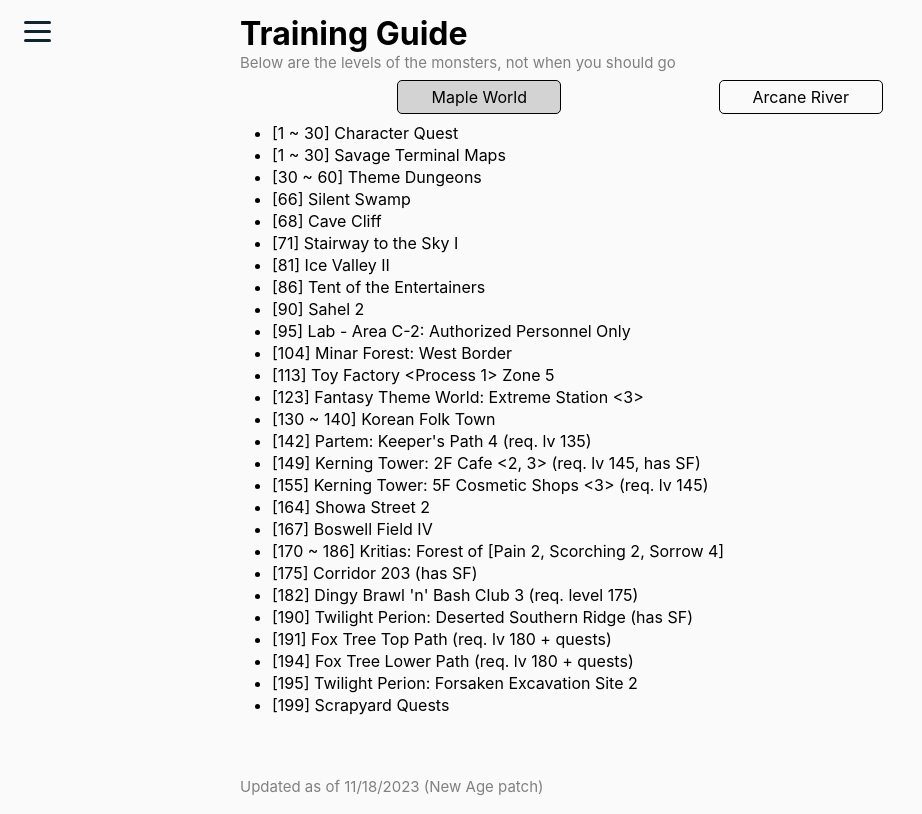
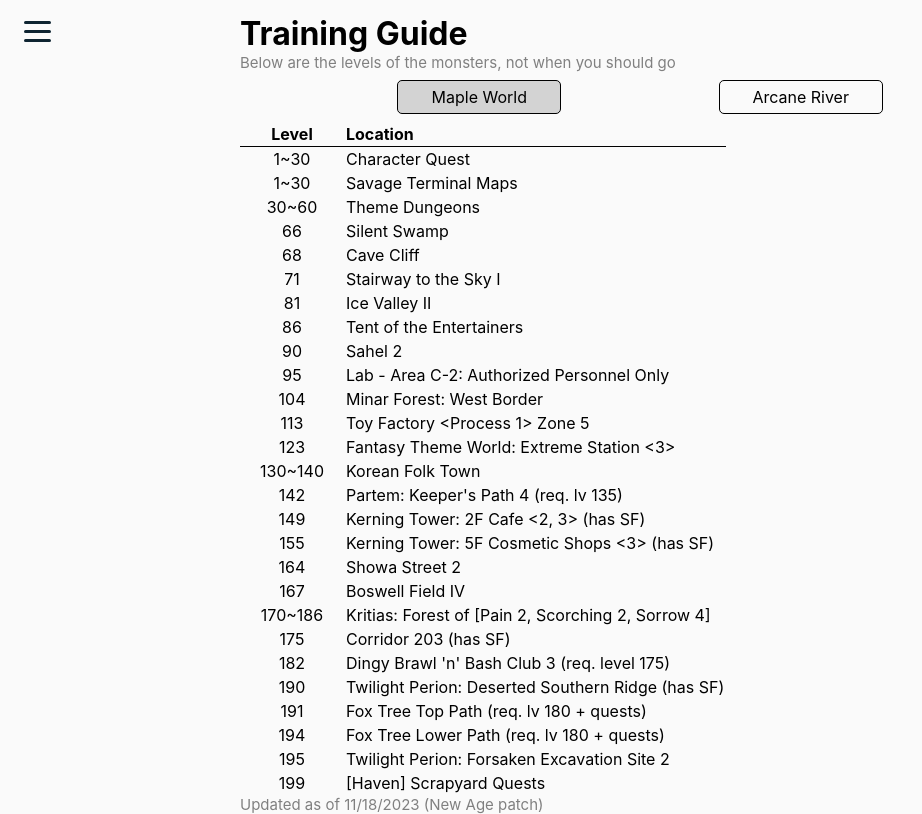
Before and after one commit to eryuelle/eryuelle.github.io, a Next.js app: page /training in a window 1280 px wide. Shown: the whole page, without its empty margins (0-922 px from the left). Built offline with nearby package versions, Linux system fonts and the light colour scheme.

Commit message:
Training revamp, part 1

```diff
--- a/pages/_app.css
+++ b/pages/_app.css
@@ -54,9 +54,22 @@
   padding: 1px 0px;
 }
 
+table {
+  border-collapse: collapse;
+  border: none;
+}
+
+.bold {
+  font-weight: bold;
+}
+
 .bordered {
   border: .5px solid black;
   border-radius: 5px;
+}
+
+.bordered-bottom {
+  border-bottom: .5px solid black;
 }
 
 .pointer {
@@ -65,6 +78,10 @@
 
 .text-center {
   text-align: center;
+}
+
+.w-100 {
+  width: 100px;
 }
 
 .w-150 {
@@ -85,6 +102,10 @@
 
 .tmargin-8 {
   margin-top: 8px;
+}
+
+.padding-2 {
+  padding: 2px;
 }
 
 .padding-6 {
--- a/pages/training.tsx
+++ b/pages/training.tsx
@@ -1,38 +1,152 @@
 import TabRow from "../src/components/tab-row/tab-row";
+
+interface Map {
+  name: string;
+  range: string;
+  force?: string;
+}
+
+interface TrainingTableProps {
+  maps: Map[];
+}
+
+const maps = [
+  {
+    name: "Character Quest",
+    range: "1~30",
+  },
+  {
+    name: "Savage Terminal Maps",
+    range: "1~30",
+  },
+  {
+    name: "Theme Dungeons",
+    range: "30~60",
+  },
+  {
+    name: "Silent Swamp",
+    range: "66",
+  },
+  {
+    name: "Cave Cliff",
+    range: "68",
+  },
+  {
+    name: "Stairway to the Sky I",
+    range: "71",
+  },
+  {
+    name: "Ice Valley II",
+    range: "81",
+  },
+  {
+    name: "Tent of the Entertainers",
+    range: "86",
+  },
+  {
+    name: "Sahel 2",
+    range: "90",
+  },
+  {
+    name: "Lab - Area C-2: Authorized Personnel Only",
+    range: "95",
+  },
+  {
+    name: "Minar Forest: West Border",
+    range: "104",
+  },
+  {
+    name: "Toy Factory <Process 1> Zone 5",
+    range: "113",
+  },
+  {
+    name: " Fantasy Theme World: Extreme Station <3>",
+    range: "123",
+  },
+  {
+    name: "Korean Folk Town",
+    range: "130~140",
+  },
+  {
+    name: "Partem: Keeper's Path 4 (req. lv 135)",
+    range: "142",
+  },
+  {
+    name: "Kerning Tower: 2F Cafe <2, 3> (has SF)",
+    range: "149",
+  },
+  {
+    name: "Kerning Tower: 5F Cosmetic Shops <3> (has SF)",
+    range: "155",
+  },
+  {
+    name: "Showa Street 2",
+    range: "164",
+  },
+  {
+    name: "Boswell Field IV",
+    range: "167",
+  },
+  {
+    name: "Kritias: Forest of [Pain 2, Scorching 2, Sorrow 4]",
+    range: "170~186",
+  },
+  {
+    name: "Corridor 203 (has SF)",
+    range: "175",
+  },
+  {
+    name: "Dingy Brawl 'n' Bash Club 3 (req. level 175)",
+    range: "182",
+  },
+  {
+    name: "Twilight Perion: Deserted Southern Ridge (has SF)",
+    range: "190",
+  },
+  {
+    name: " Fox Tree Top Path (req. lv 180 + quests)",
+    range: "191",
+  },
+  {
+    name: "Fox Tree Lower Path (req. lv 180 + quests)",
+    range: "194",
+  },
+  {
+    name: "Twilight Perion: Forsaken Excavation Site 2",
+    range: "195",
+  },
+  {
+    name: "[Haven] Scrapyard Quests",
+    range: "199",
+  },
+];
+
+function TrainingTable({ maps }: TrainingTableProps) {
+  const iter = () => {
+    return maps.map((map) => {
+      return (
+        <tr>
+          <td className="padding-2 text-center">{map.range}</td>
+          <td className="padding-2">{map.name}</td>
+        </tr>
+      );
+    });
+  };
+
+  return (
+    <table className="tmargin-8">
+      <thead className="bordered-bottom bold">
+        <td className="w-100 padding-2 text-center">Level</td>
+        <td className="padding-2">Location</td>
+      </thead>
+      { iter() }
+    </table>
+  );
+};
 
 export default function Index() {
   const tabs = {
-    "Maple World": (
-      <ul>
-        <li>[1 ~ 30] Character Quest</li>
-        <li>[1 ~ 30] Savage Terminal Maps</li>
-        <li>[30 ~ 60] Theme Dungeons</li>
-        <li>[66] Silent Swamp</li>
-        <li>[68] Cave Cliff</li>
-        <li>[71] Stairway to the Sky I</li>
-        <li>[81] Ice Valley II</li>
-        <li>[86] Tent of the Entertainers</li>
-        <li>[90] Sahel 2</li>
-        <li>[95] Lab - Area C-2: Authorized Personnel Only</li>
-        <li>[104] Minar Forest: West Border</li>
-        <li>[113] Toy Factory {"<Process 1>"} Zone 5</li>
-        <li>[123] Fantasy Theme World: Extreme Station {"<3>"}</li>
-        <li>[130 ~ 140] Korean Folk Town</li>
-        <li>[142] Partem: Keeper's Path 4 (req. lv 135)</li>
-        <li>[149] Kerning Tower: 2F Cafe {"<2, 3>"} (req. lv 145, has SF)</li>
-        <li>[155] Kerning Tower: 5F Cosmetic Shops {"<3>"} (req. lv 145)</li>
-        <li>[164] Showa Street 2</li>
-        <li>[167] Boswell Field IV</li>
-        <li>[170 ~ 186] Kritias: Forest of [Pain 2, Scorching 2, Sorrow 4]</li>
-        <li>[175] Corridor 203 (has SF)</li>
-        <li>[182] Dingy Brawl 'n' Bash Club 3 (req. level 175)</li>
-        <li>[190] Twilight Perion: Deserted Southern Ridge (has SF)</li>
-        <li>[191] Fox Tree Top Path (req. lv 180 + quests)</li>
-        <li>[194] Fox Tree Lower Path (req. lv 180 + quests)</li>
-        <li>[195] Twilight Perion: Forsaken Excavation Site 2</li>
-        <li>[199] Scrapyard Quests</li>
-      </ul>
-    ),
+    "Maple World": <TrainingTable maps={maps} />,
     "Arcane River": (
       <ul>
         <li>[201 (30*)] Weathered Land of Rage</li>
```
Also changed, not shown: 7 other files (tests, documents, lock files or other folders).
